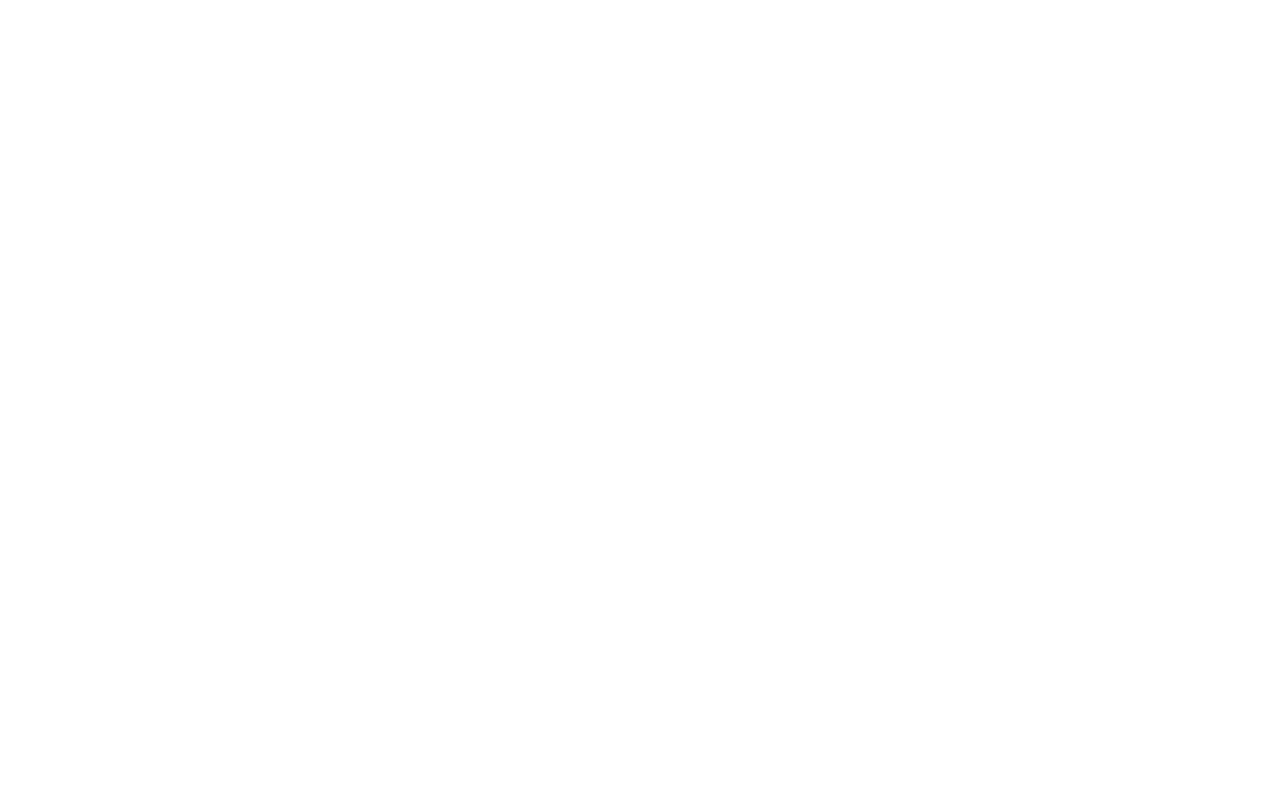
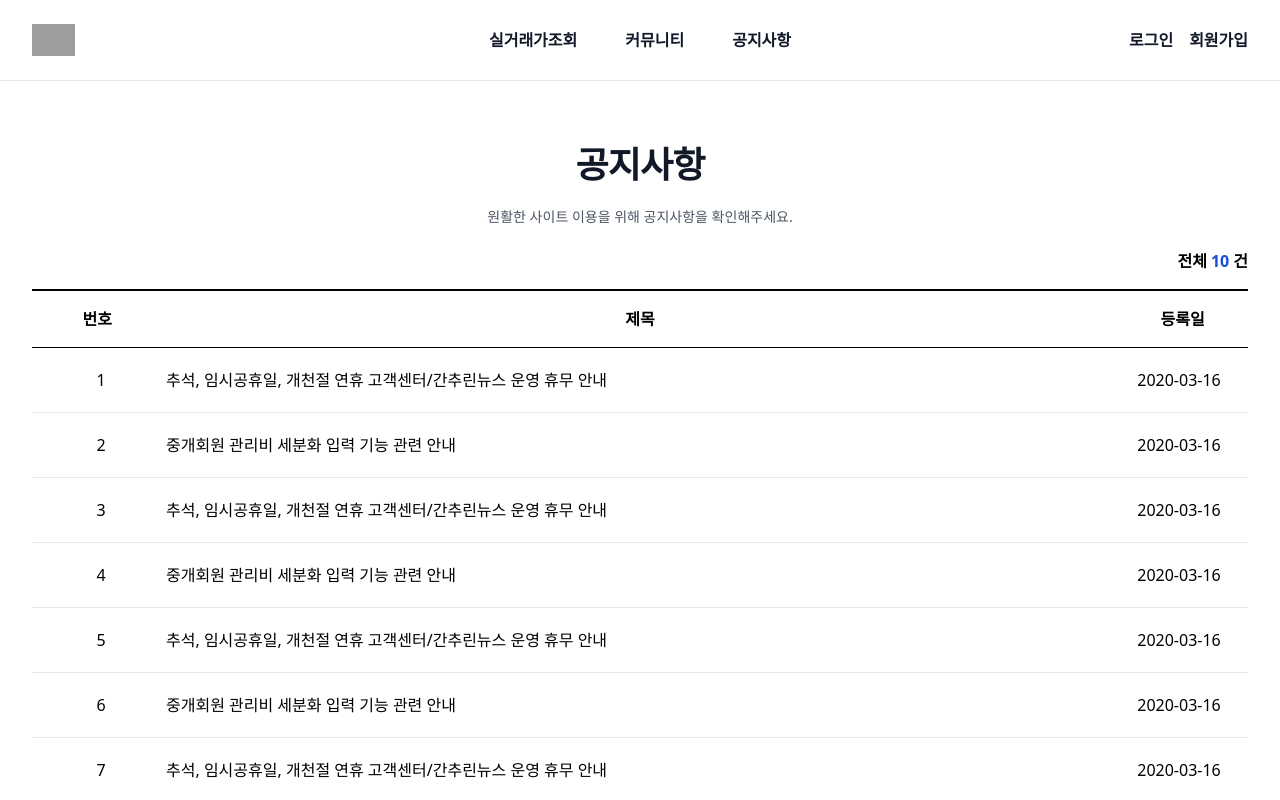
Before and after one commit to cheesecat47/whereismyhome-final, a Vue app in the folder frontend/: page /notice in a window 1280 px wide. Before the commit this address had no page. Shown: the top 800 px of the page. Built offline with nearby package versions, Linux system fonts and the light colour scheme; grey boxes are pictures that could not be loaded.

Commit message:
feat: 공지사항 페이지 생성 및 router 연결

```diff
--- a/frontend/src/router/index.js
+++ b/frontend/src/router/index.js
@@ -3,6 +3,8 @@ import TheLoginView from '../views/TheLoginView.vue';
 import TheSignUpView from '../views/TheSignUpView.vue';
 import TheMainView from '../views/TheMainView.vue';
 import TheCommunityView from '../views/TheCommunityView.vue';
+import TheNoticeView from '../views/TheNoticeView.vue';
+import TheActualPriceView from '../views/TheActualPriceView.vue';
 
 const router = createRouter({
   history: createWebHistory(import.meta.env.BASE_URL),
@@ -23,15 +25,20 @@ const router = createRouter({
       component: TheSignUpView,
     },
     {
-      path: '/mypage',
-      name: 'mypage',
-      component: TheLoginView,
+      path: '/notice',
+      name: 'notice',
+      component: TheNoticeView,
     },
     {
       path: '/community',
       name: 'community',
       component: TheCommunityView,
     },
+    {
+      path: '/actualprice',
+      name: 'actualprice',
+      component: TheActualPriceView,
+    },
   ],
 });
 
--- /dev/null
+++ b/frontend/src/views/TheNoticeView.vue
@@ -0,0 +1,109 @@
+<script setup>
+const notice = [
+  {
+    id: 1,
+    title: '추석, 임시공휴일, 개천절 연휴 고객센터/간추린뉴스 운영 휴무 안내',
+    description: '추석, 임시공휴일, 개천절 연휴 고객센터/간추린뉴스 운영 휴무 안내',
+    datetime: '2020-03-16',
+  },
+  {
+    id: 2,
+    title: '중개회원 관리비 세분화 입력 기능 관련 안내',
+    description: '중개회원 관리비 세분화 입력 기능 관련 안내',
+    datetime: '2020-03-16',
+  },
+  {
+    id: 3,
+    title: '추석, 임시공휴일, 개천절 연휴 고객센터/간추린뉴스 운영 휴무 안내',
+    description: '추석, 임시공휴일, 개천절 연휴 고객센터/간추린뉴스 운영 휴무 안내',
+    datetime: '2020-03-16',
+  },
+  {
+    id: 4,
+    title: '중개회원 관리비 세분화 입력 기능 관련 안내',
+    description: '중개회원 관리비 세분화 입력 기능 관련 안내',
+    datetime: '2020-03-16',
+  },
+  {
+    id: 5,
+    title: '추석, 임시공휴일, 개천절 연휴 고객센터/간추린뉴스 운영 휴무 안내',
+    description: '추석, 임시공휴일, 개천절 연휴 고객센터/간추린뉴스 운영 휴무 안내',
+    datetime: '2020-03-16',
+  },
+  {
+    id: 6,
+    title: '중개회원 관리비 세분화 입력 기능 관련 안내',
+    description: '중개회원 관리비 세분화 입력 기능 관련 안내',
+    datetime: '2020-03-16',
+  },
+  {
+    id: 7,
+    title: '추석, 임시공휴일, 개천절 연휴 고객센터/간추린뉴스 운영 휴무 안내',
+    description: '추석, 임시공휴일, 개천절 연휴 고객센터/간추린뉴스 운영 휴무 안내',
+    datetime: '2020-03-16',
+  },
+  {
+    id: 8,
+    title: '중개회원 관리비 세분화 입력 기능 관련 안내',
+    description: '중개회원 관리비 세분화 입력 기능 관련 안내',
+    datetime: '2020-03-16',
+  },
+  {
+    id: 9,
+    title: '추석, 임시공휴일, 개천절 연휴 고객센터/간추린뉴스 운영 휴무 안내',
+    description: '추석, 임시공휴일, 개천절 연휴 고객센터/간추린뉴스 운영 휴무 안내',
+    datetime: '2020-03-16',
+  },
+  {
+    id: 10,
+    title: '중개회원 관리비 세분화 입력 기능 관련 안내',
+    description: '중개회원 관리비 세분화 입력 기능 관련 안내',
+    datetime: '2020-03-16',
+  },
+];
+</script>
+
+<template>
+  <div class="isolate bg-white px-6 py-16 lg:px-8">
+    <div class="mx-auto max-w-2xl text-center">
+      <h2 class="text-3xl font-bold tracking-tight text-gray-900 sm:text-4xl">공지사항</h2>
+      <p class="mt-4 text-sm leading-8 text-gray-600">원활한 사이트 이용을 위해 공지사항을 확인해주세요.</p>
+    </div>
+    <div class="flex justify-end gap-1 mt-4 mx-auto max-w-7xl text-right font-bold">
+      <p>전체</p>
+      <p class="text-blue-700">{{ notice.length }}</p>
+      <p>건</p>
+    </div>
+    <div
+      class="mt-4 mx-auto flex max-w-7xl items-center justify-between p-4 text-center border-t-2 border-b border-black font-black"
+    >
+      <div class="basis-1/12">
+        <p>번호</p>
+      </div>
+      <div class="text-left">
+        <p>제목</p>
+      </div>
+      <div class="basis-1/12">
+        <p>등록일</p>
+      </div>
+    </div>
+
+    <div
+      v-for="item in notice"
+      :key="item.id"
+      class="mx-auto flex max-w-7xl items-center justify-between p-5 border-b border-gray-200 text-center font-medium"
+    >
+      <div class="basis-1/12">
+        <p>{{ item.id }}</p>
+      </div>
+      <div class="flex-1 text-left pl-4">
+        <p>{{ item.title }}</p>
+      </div>
+      <div class="basis-1/12">
+        <p>{{ item.datetime }}</p>
+      </div>
+    </div>
+  </div>
+</template>
+
+<style scoped></style>
```
